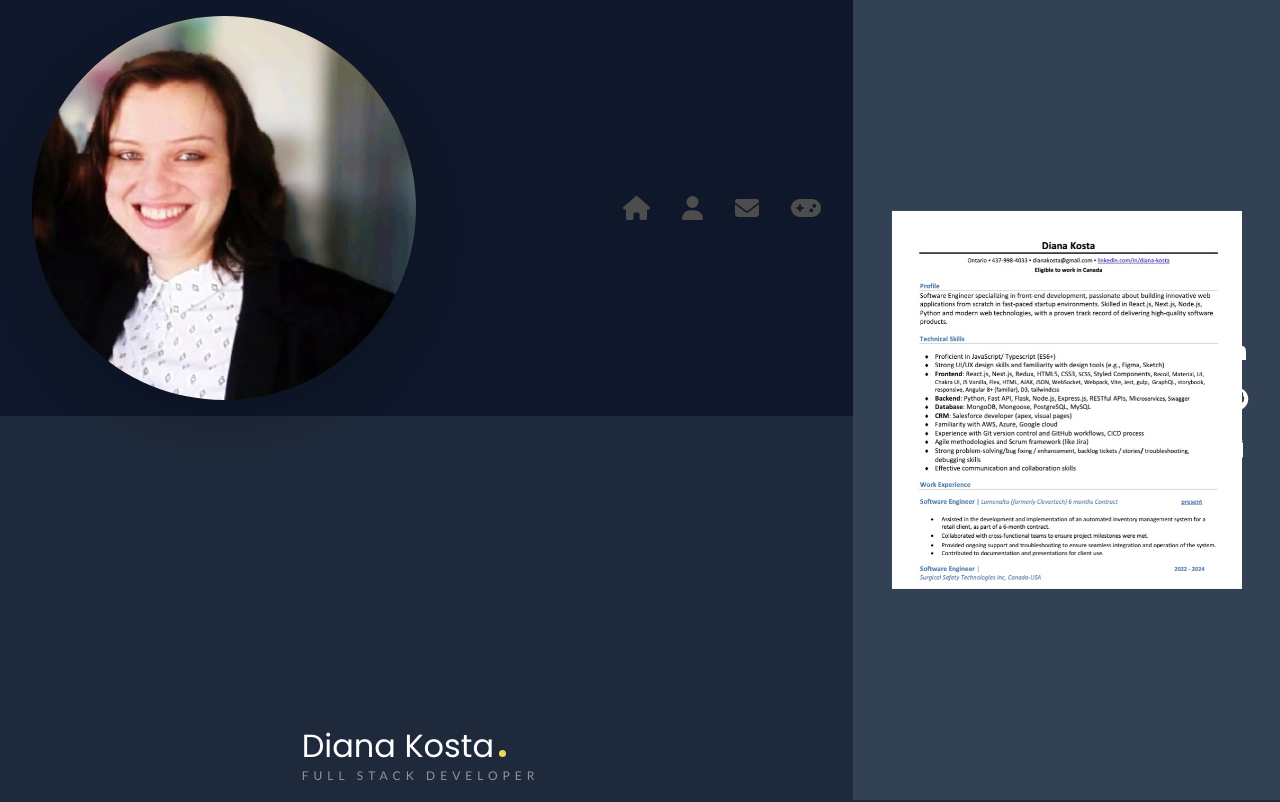
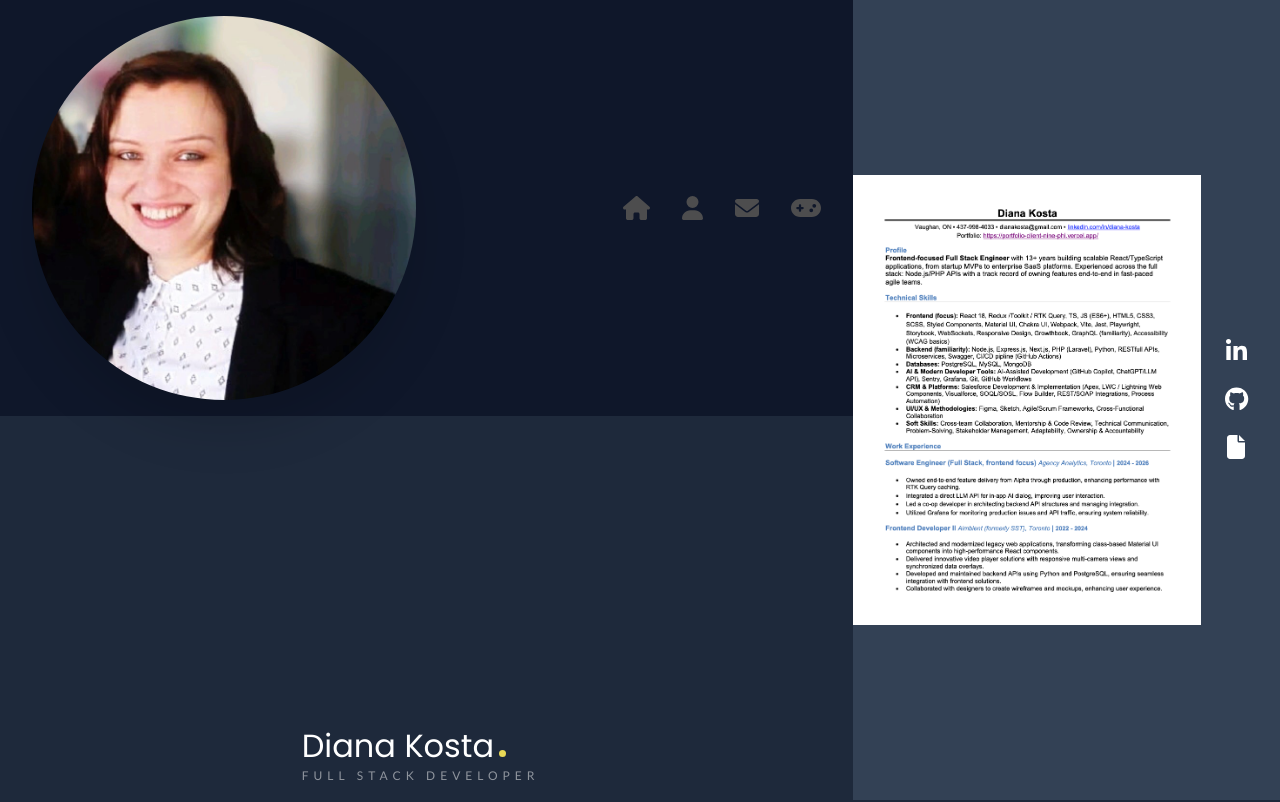
Before and after one commit to dianakosta1985/portfolio, a Next.js app in the folder client/: page / in a window 1280 px wide. Shown: the top 802 px of the page. Built offline with nearby package versions, Linux system fonts and the light colour scheme.

Commit message:
some fixes

```diff
--- a/client/app/components/ContactForm.tsx
+++ b/client/app/components/ContactForm.tsx
@@ -15,6 +15,7 @@ const ContactForm = () => {
   const {
     register,
     handleSubmit,
+    reset,
     formState: { errors },
   } = useForm<IFormInput>();
 
@@ -30,6 +31,10 @@ const ContactForm = () => {
       );
 
       if (response.status === 200) {
+        reset();
+        if (form.current) {
+          form.current.reset();
+        }
         toast.success("Your email was sent to Diana Kosta", {
           icon: "📧",
         });
--- a/client/app/components/layout/ImageSection.tsx
+++ b/client/app/components/layout/ImageSection.tsx
@@ -12,10 +12,10 @@ const ImageSection = () => {
 
   return (
     <section
-      className="relative w-screen flex flex-col md:flex-row md:fixed md:right-0 md:top-0 md:h-full items-center justify-center md:w-4/12"
+      className="relative w-screen flex flex-col md:flex-row md:fixed md:right-0 md:top-0 md:h-full items-center justify-center gap-6 md:w-4/12 md:pr-6 lg:pr-8"
       style={{ backgroundColor: "rgb(51 65 85)" }}
     >
-      <AnimatedSection className="flex md:flex-col gap-4  md:mb-0 md:fixed md:right-0 transform md:-translate-y-1/2 md:pr-4 xl:pr-8 2xl:pr-12">
+      <AnimatedSection className="flex flex-row items-center justify-center w-full min-h-[60px] md:w-auto md:min-h-0 md:flex-col gap-4 shrink-0 md:order-2 md:mb-0 md:static md:transform-none md:pr-0">
         {socialItems.map(({ link, icon, type }) => (
           <SocialIcon
             key={link}
@@ -26,7 +26,7 @@ const ImageSection = () => {
           />
         ))}
       </AnimatedSection>
-      <AnimatedSection className="flex flex-col items-center justify-center">
+      <AnimatedSection className="flex flex-col items-center justify-center min-w-0 md:order-1">
         <CV />
       </AnimatedSection>
     </section>
--- a/client/app/menu/[pageId]/page.tsx
+++ b/client/app/menu/[pageId]/page.tsx
@@ -2,7 +2,7 @@ import { menuItems } from "@/utils/data";
 import { PageProps } from "@/utils/types";
 import { notFound } from "next/navigation";
 
-const apiUrl = process.env.API_URL ?? "https://server-lac-two.vercel.app";
+const apiUrl = process.env.LOCAL_API_URL ?? process.env.API_URL;
 
 const fetchPageApi = async (path: string) => {
   const response = await fetch(`${apiUrl}${path}`);
```
Also changed, not shown: client/public/assets/images/cv_img.jpg, 1 other file (tests, documents, lock files or other folders).
